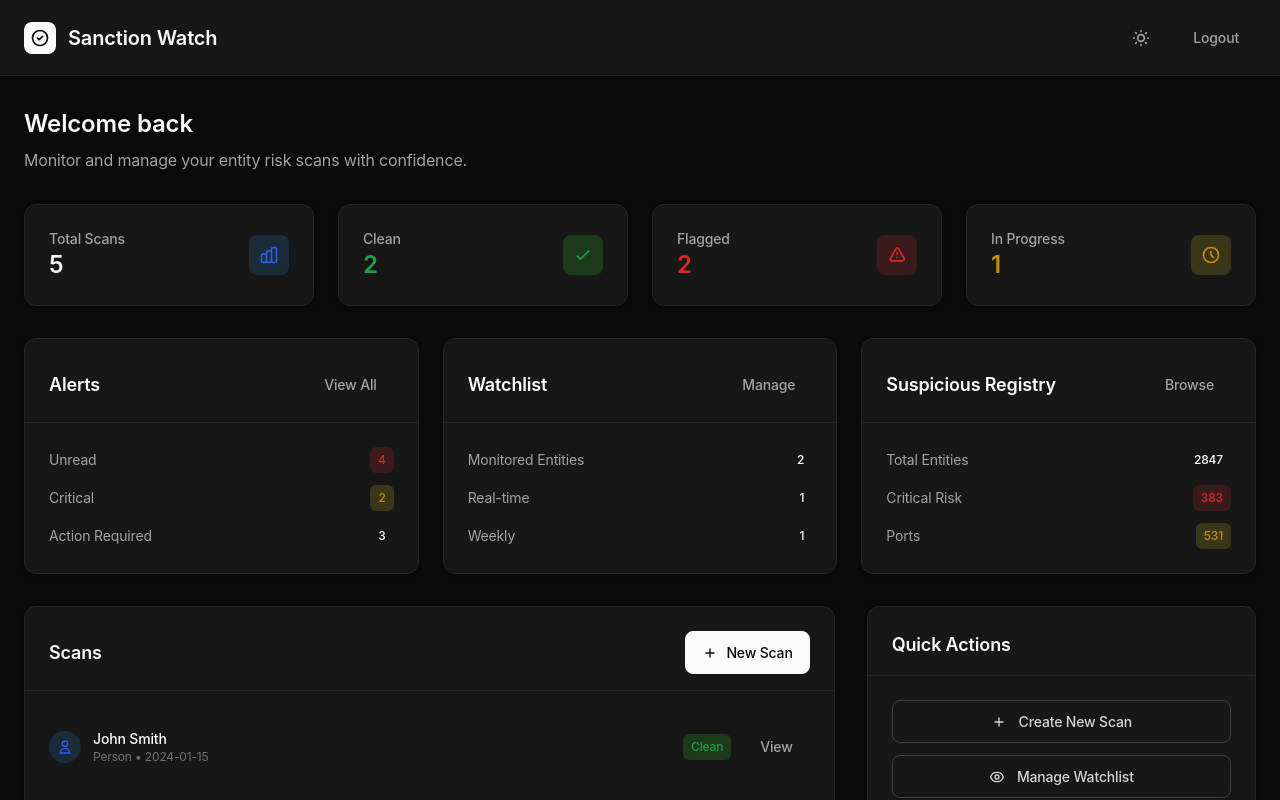
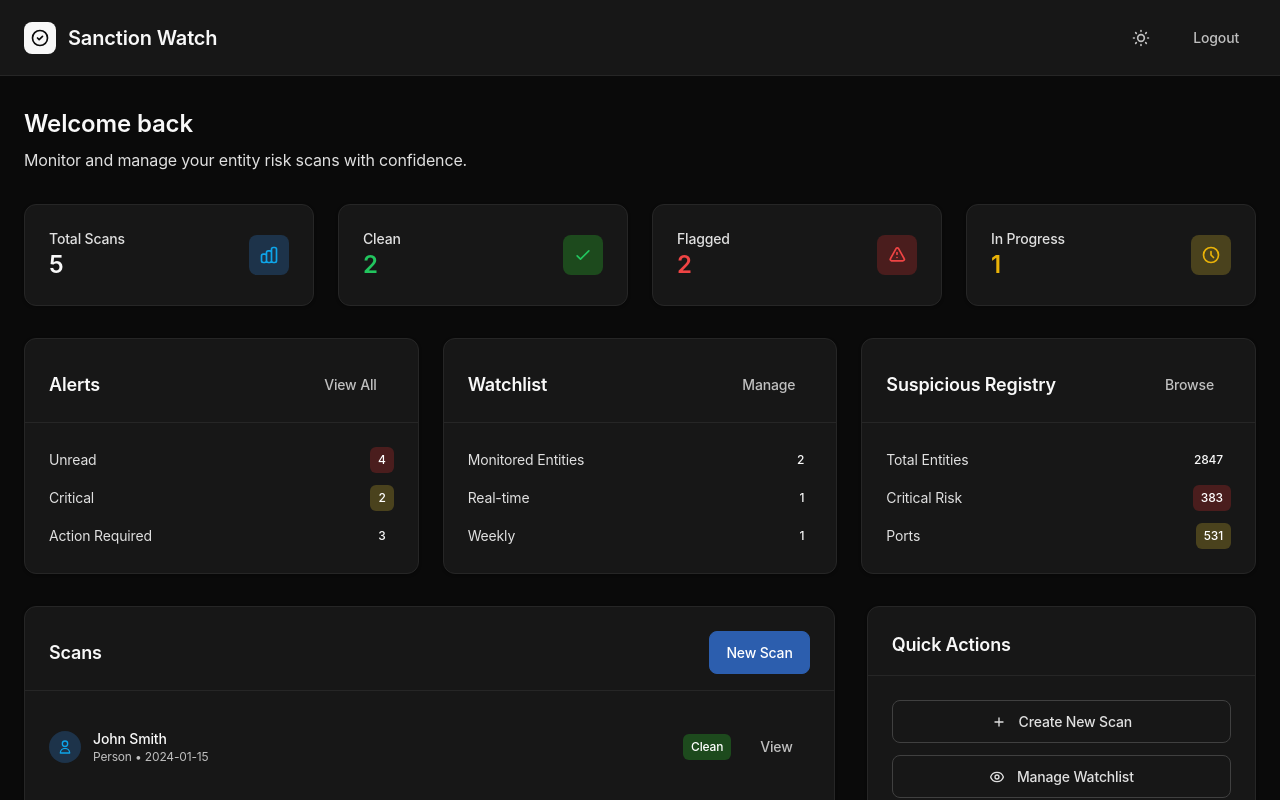
Before and after one commit to SoftwareSushi/falcon-alerts, a React (Vite) app: page /sanction-watch/login in a window 1280 px wide. Both pictures are taken after a click on the button "Sign In". Shown: the top 800 px of the page. Built offline with nearby package versions, Linux system fonts and the light colour scheme.

Commit message:
feat: update colors

```diff
--- a/src/App.css
+++ b/src/App.css
@@ -139,22 +139,22 @@
 
 .badge-success {
 	background-color: var(--color-green-100);
-	color: var(--color-green-600);
+	color: white;
 }
 
 .badge-warning {
 	background-color: var(--color-yellow-100);
-	color: var(--color-yellow-600);
+	color: white;
 }
 
 .badge-error {
 	background-color: var(--color-red-100);
-	color: var(--color-red-600);
+	color: white;
 }
 
 .badge-neutral {
 	background-color: var(--color-gray-100);
-	color: var(--color-gray-600);
+	color: white;
 }
 
 /* Modern form styles */
--- a/src/components/Dashboard.tsx
+++ b/src/components/Dashboard.tsx
@@ -119,13 +119,13 @@ export default function Dashboard({ onLogout }: DashboardProps) {
 				<div className="mb-8">
 					<h2
 						className="text-2xl font-semibold mb-2"
-						style={{ color: 'var(--color-gray-900)' }}
+						style={{ color: 'var(--text-primary)' }}
 					>
 						Welcome back
 					</h2>
 					<p
 						className="text-base"
-						style={{ color: 'var(--color-gray-600)' }}
+						style={{ color: 'var(--text-secondary)' }}
 					>
 						Monitor and manage your entity risk scans with confidence.
 					</p>
@@ -139,13 +139,13 @@ export default function Dashboard({ onLogout }: DashboardProps) {
 								<div>
 									<p
 										className="text-sm font-medium"
-										style={{ color: 'var(--color-gray-600)' }}
+										style={{ color: 'var(--text-secondary)' }}
 									>
 										Total Scans
 									</p>
 									<p
 										className="text-2xl font-semibold"
-										style={{ color: 'var(--color-gray-900)' }}
+										style={{ color: 'var(--text-primary)' }}
 									>
 										{stats.total}
 									</p>
@@ -179,7 +179,7 @@ export default function Dashboard({ onLogout }: DashboardProps) {
 								<div>
 									<p
 										className="text-sm font-medium"
-										style={{ color: 'var(--color-gray-600)' }}
+										style={{ color: 'var(--text-secondary)' }}
 									>
 										Clean
 									</p>
@@ -219,7 +219,7 @@ export default function Dashboard({ onLogout }: DashboardProps) {
 								<div>
 									<p
 										className="text-sm font-medium"
-										style={{ color: 'var(--color-gray-600)' }}
+										style={{ color: 'var(--text-secondary)' }}
 									>
 										Flagged
 									</p>
@@ -259,7 +259,7 @@ export default function Dashboard({ onLogout }: DashboardProps) {
 								<div>
 									<p
 										className="text-sm font-medium"
-										style={{ color: 'var(--color-gray-600)' }}
+										style={{ color: 'var(--text-secondary)' }}
 									>
 										In Progress
 									</p>
@@ -302,7 +302,7 @@ export default function Dashboard({ onLogout }: DashboardProps) {
 							<div className="flex items-center justify-between">
 								<h3
 									className="text-lg font-semibold"
-									style={{ color: 'var(--color-gray-900)' }}
+									style={{ color: 'var(--text-primary)' }}
 								>
 									Alerts
 								</h3>
@@ -319,7 +319,7 @@ export default function Dashboard({ onLogout }: DashboardProps) {
 								<div className="flex items-center justify-between">
 									<span
 										className="text-sm"
-										style={{ color: 'var(--color-gray-600)' }}
+										style={{ color: 'var(--text-secondary)' }}
 									>
 										Unread
 									</span>
@@ -330,7 +330,7 @@ export default function Dashboard({ onLogout }: DashboardProps) {
 								<div className="flex items-center justify-between">
 									<span
 										className="text-sm"
-										style={{ color: 'var(--color-gray-600)' }}
+										style={{ color: 'var(--text-secondary)' }}
 									>
 										Critical
 									</span>
@@ -344,7 +344,7 @@ export default function Dashboard({ onLogout }: DashboardProps) {
 								<div className="flex items-center justify-between">
 									<span
 										className="text-sm"
-										style={{ color: 'var(--color-gray-600)' }}
+										style={{ color: 'var(--text-secondary)' }}
 									>
 										Action Required
 									</span>
@@ -362,7 +362,7 @@ export default function Dashboard({ onLogout }: DashboardProps) {
 							<div className="flex items-center justify-between">
 								<h3
 									className="text-lg font-semibold"
-									style={{ color: 'var(--color-gray-900)' }}
+									style={{ color: 'var(--text-primary)' }}
 								>
 									Watchlist
 								</h3>
@@ -379,7 +379,7 @@ export default function Dashboard({ onLogout }: DashboardProps) {
 								<div className="flex items-center justify-between">
 									<span
 										className="text-sm"
-										style={{ color: 'var(--color-gray-600)' }}
+										style={{ color: 'var(--text-secondary)' }}
 									>
 										Monitored Entities
 									</span>
@@ -390,7 +390,7 @@ export default function Dashboard({ onLogout }: DashboardProps) {
 								<div className="flex items-center justify-between">
 									<span
 										className="text-sm"
-										style={{ color: 'var(--color-gray-600)' }}
+										style={{ color: 'var(--text-secondary)' }}
 									>
 										Real-time
 									</span>
@@ -406,7 +406,7 @@ export default function Dashboard({ onLogout }: DashboardProps) {
 								<div className="flex items-center justify-between">
 									<span
 										className="text-sm"
-										style={{ color: 'var(--color-gray-600)' }}
+										style={{ color: 'var(--text-secondary)' }}
 									>
 										Weekly
 									</span>
@@ -429,7 +429,7 @@ export default function Dashboard({ onLogout }: DashboardProps) {
 							<div className="flex items-center justify-between">
 								<h3
 									className="text-lg font-semibold"
-									style={{ color: 'var(--color-gray-900)' }}
+									style={{ color: 'var(--text-primary)' }}
 								>
 									Suspicious Registry
 								</h3>
@@ -446,7 +446,7 @@ export default function Dashboard({ onLogout }: DashboardProps) {
 								<div className="flex items-center justify-between">
 									<span
 										className="text-sm"
-										style={{ color: 'var(--color-gray-600)' }}
+										style={{ color: 'var(--text-secondary)' }}
 									>
 										Total Entities
 									</span>
@@ -457,7 +457,7 @@ export default function Dashboard({ onLogout }: DashboardProps) {
 								<div className="flex items-center justify-between">
 									<span
 										className="text-sm"
-										style={{ color: 'var(--color-gray-600)' }}
+										style={{ color: 'var(--text-secondary)' }}
 									>
 										Critical Risk
 									</span>
@@ -472,7 +472,7 @@ export default function Dashboard({ onLogout }: DashboardProps) {
 								<div className="flex items-center justify-between">
 									<span
 										className="text-sm"
-										style={{ color: 'var(--color-gray-600)' }}
+										style={{ color: 'var(--text-secondary)' }}
 									>
 										Ports
 									</span>
@@ -498,27 +498,19 @@ export default function Dashboard({ onLogout }: DashboardProps) {
 								<div className="flex items-center justify-between">
 									<h3
 										className="text-lg font-semibold"
-										style={{ color: 'var(--color-gray-900)' }}
+										style={{ color: 'var(--text-primary)' }}
 									>
 										Scans
 									</h3>
 									<button
 										onClick={() => navigate('/new-check')}
-										className="btn btn-primary"
+										className="btn"
+										style={{
+											backgroundColor: '#2c5eae',
+											color: 'white',
+											border: '1px solid #2c5eae',
+										}}
 									>
-										<svg
-											className="w-4 h-4 mr-2"
-											fill="none"
-											viewBox="0 0 24 24"
-											stroke="currentColor"
-										>
-											<path
-												strokeLinecap="round"
-												strokeLinejoin="round"
-												strokeWidth={2}
-												d="M12 6v6m0 0v6m0-6h6m-6 0H6"
-											/>
-										</svg>
 										New Scan
 									</button>
 								</div>
@@ -560,7 +552,7 @@ export default function Dashboard({ onLogout }: DashboardProps) {
 															) : (
 																<svg
 																	className="w-4 h-4"
-																	style={{ color: 'var(--color-gray-600)' }}
+																	style={{ color: 'var(--text-secondary)' }}
 																	fill="none"
 																	viewBox="0 0 24 24"
 																	stroke="currentColor"
@@ -578,13 +570,13 @@ export default function Dashboard({ onLogout }: DashboardProps) {
 													<div className="flex-1 min-w-0">
 														<p
 															className="text-sm font-medium"
-															style={{ color: 'var(--color-gray-900)' }}
+															style={{ color: 'var(--text-primary)' }}
 														>
 															{scan.entityName}
 														</p>
 														<p
 															className="text-xs"
-															style={{ color: 'var(--color-gray-500)' }}
+															style={{ color: 'var(--text-tertiary)' }}
 														>
 															{scan.type} • {scan.lastUpdated}
 														</p>
@@ -615,7 +607,7 @@ export default function Dashboard({ onLogout }: DashboardProps) {
 							<div className="card-header">
 								<h3
 									className="text-lg font-semibold"
-									style={{ color: 'var(--color-gray-900)' }}
+									style={{ color: 'var(--text-primary)' }}
 								>
 									Quick Actions
 								</h3>
@@ -733,7 +725,7 @@ export default function Dashboard({ onLogout }: DashboardProps) {
 							<div className="card-header">
 								<h3
 									className="text-lg font-semibold"
-									style={{ color: 'var(--color-gray-900)' }}
+									style={{ color: 'var(--text-primary)' }}
 								>
 									Recent Activity
 								</h3>
@@ -744,25 +736,27 @@ export default function Dashboard({ onLogout }: DashboardProps) {
 										<div key={scan.id} className="flex items-start space-x-3">
 											<div className="flex-shrink-0 mt-1">
 												<div
-													className={`w-2 h-2 rounded-full ${
-														scan.status === 'Clean'
-															? 'bg-green-500'
-															: scan.status === 'Flagged'
-															? 'bg-red-500'
-															: 'bg-yellow-500'
-													}`}
+													className="w-2 h-2 rounded-full"
+													style={{
+														backgroundColor:
+															scan.status === 'Clean'
+																? 'var(--color-green-500)'
+																: scan.status === 'Flagged'
+																? 'var(--color-red-500)'
+																: 'var(--color-yellow-500)',
+													}}
 												></div>
 											</div>
 											<div className="flex-1 min-w-0">
 												<p
 													className="text-sm"
-													style={{ color: 'var(--color-gray-900)' }}
+													style={{ color: 'var(--text-primary)' }}
 												>
 													{scan.entityName}
 												</p>
 												<p
 													className="text-xs"
-													style={{ color: 'var(--color-gray-500)' }}
+													style={{ color: 'var(--text-tertiary)' }}
 												>
 													Scan completed • {scan.lastUpdated}
 												</p>
--- a/src/index.css
+++ b/src/index.css
@@ -13,28 +13,28 @@
 	--color-gray-800: #262626;
 	--color-gray-900: #171717;
 
-	/* Soft accent colors */
+	/* Soft accent colors - improved contrast */
 	--color-blue-50: #eff6ff;
 	--color-blue-100: #dbeafe;
-	--color-blue-500: #3b82f6;
-	--color-blue-600: #2563eb;
-	--color-blue-700: #1d4ed8;
+	--color-blue-500: #2563eb;
+	--color-blue-600: #1d4ed8;
+	--color-blue-700: #1e40af;
 
-	/* Semantic colors */
+	/* Semantic colors - improved contrast */
 	--color-green-50: #f0fdf4;
 	--color-green-100: #dcfce7;
-	--color-green-500: #22c55e;
-	--color-green-600: #16a34a;
+	--color-green-500: #16a34a;
+	--color-green-600: #15803d;
 
 	--color-red-50: #fef2f2;
 	--color-red-100: #fee2e2;
-	--color-red-500: #ef4444;
-	--color-red-600: #dc2626;
+	--color-red-500: #dc2626;
+	--color-red-600: #b91c1c;
 
 	--color-yellow-50: #fefce8;
 	--color-yellow-100: #fef3c7;
-	--color-yellow-500: #eab308;
-	--color-yellow-600: #ca8a04;
+	--color-yellow-500: #ca8a04;
+	--color-yellow-600: #a16207;
 
 	/* Theme-aware semantic colors */
 	--bg-primary: var(--color-gray-50);
@@ -60,32 +60,40 @@
 	--color-gray-600: #a3a3a3;
 	--color-gray-700: #d4d4d4;
 	--color-gray-800: #e5e5e5;
-	--color-gray-900: #fafafa;
+	--color-gray-900: #f1f1f1;
 
-	/* Dark theme semantic colors */
+	/* Dark theme semantic colors - whiter text for better readability */
 	--bg-primary: #0a0a0a;
 	--bg-secondary: #171717;
 	--bg-tertiary: #262626;
-	--text-primary: #fafafa;
-	--text-secondary: #d4d4d4;
-	--text-tertiary: #a3a3a3;
+	--text-primary: #f8f8f8;
+	--text-secondary: #e0e0e0;
+	--text-tertiary: #c0c0c0;
 	--border-primary: #262626;
 	--border-secondary: #404040;
 	--shadow-primary: rgba(0, 0, 0, 0.3);
 	--shadow-secondary: rgba(0, 0, 0, 0.5);
 
-	/* Adjust semantic colors for dark theme */
-	--color-green-50: #0c1f0c;
-	--color-green-100: #1a3a1a;
+	/* Adjust semantic colors for dark theme - muted, less neon colors */
+	--color-green-50: #0f2a0f;
+	--color-green-100: #1d4a1d;
+	--color-green-500: #4ade80;
+	--color-green-600: #22c55e;
 
-	--color-red-50: #1f0c0c;
-	--color-red-100: #3a1a1a;
+	--color-red-50: #2a0f0f;
+	--color-red-100: #4a1d1d;
+	--color-red-500: #f87171;
+	--color-red-600: #ef4444;
 
-	--color-yellow-50: #1f1c0c;
-	--color-yellow-100: #3a361a;
+	--color-yellow-50: #2a270f;
+	--color-yellow-100: #4a421d;
+	--color-yellow-500: #facc15;
+	--color-yellow-600: #eab308;
 
-	--color-blue-50: #0c1420;
-	--color-blue-100: #1a2b3a;
+	--color-blue-50: #0f1a2a;
+	--color-blue-100: #1d334a;
+	--color-blue-500: #7dd3fc;
+	--color-blue-600: #0ea5e9;
 }
 
 /* Typography */
```
Also changed, not shown: src/components/Alerts.tsx (+19 -9 lines), src/components/ERPIntegration.tsx (+12 -12 lines), src/components/NewCheck.tsx (+29 -17 lines), src/components/Processing.tsx (+8 -8 lines), src/components/Results.tsx (+36 -30 lines), src/components/SuspiciousRegistry.tsx (+5 -5 lines), src/components/Watchlist.tsx (+12 -12 lines).
